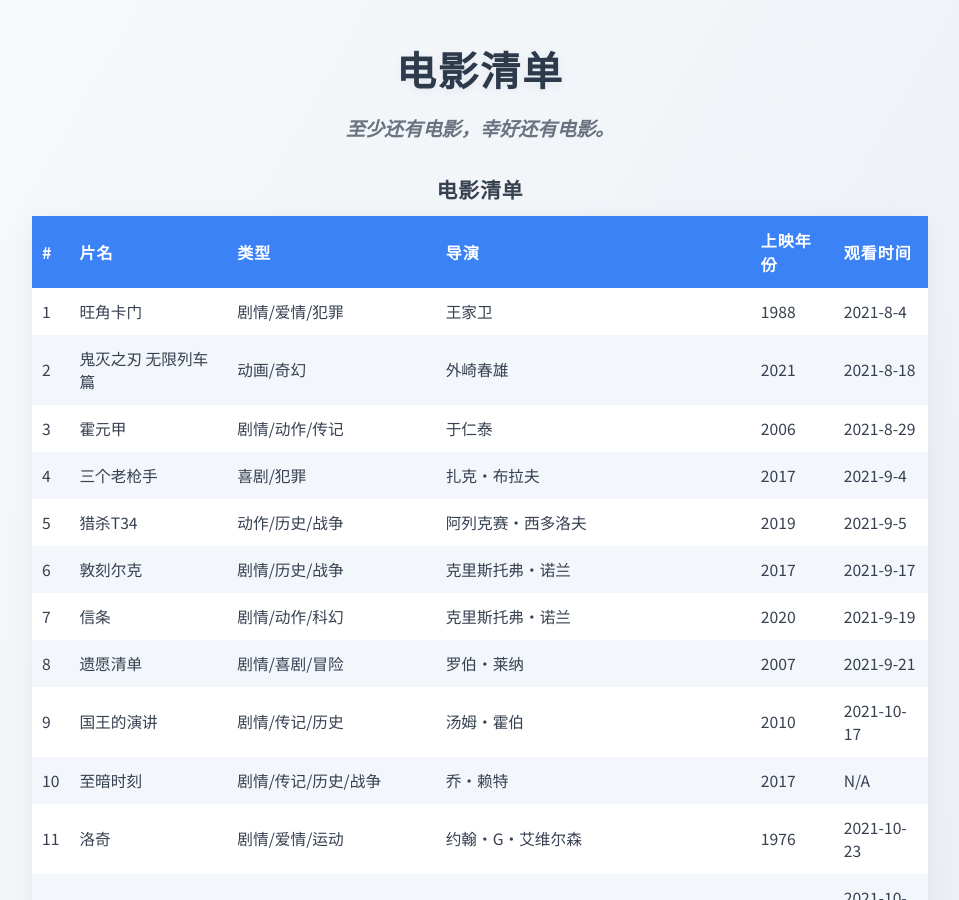
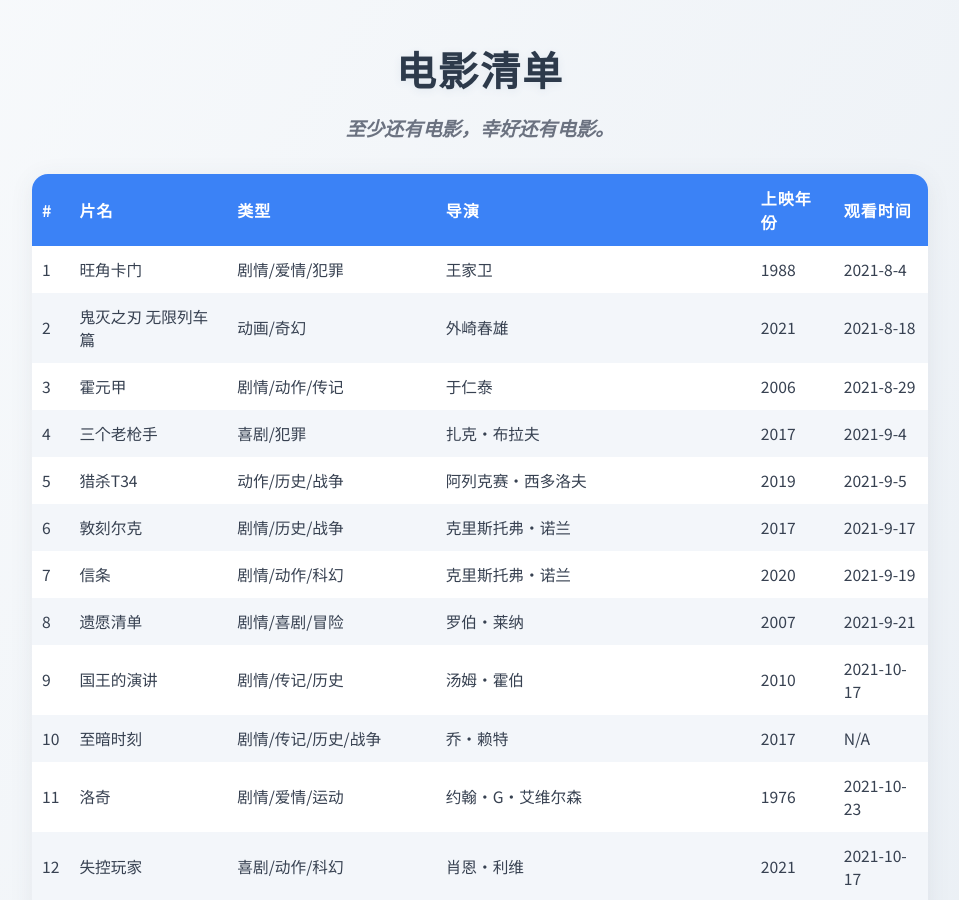
Before and after one commit to lccccc1024/lccccc1024.github.io, a Jekyll site: the page _posts/2023-8-10-光影.html, which Jekyll copies as it is, in a window 1280 px wide and 900 px high. Shown: the whole window, without its empty margins (160-1119 px from the left). Built offline with Jekyll 4.4.1, drawn with Linux system fonts in a browser that asks for light colours.

Commit message:
Update 2023-8-10-光影.html

```diff
--- a/_posts/2023-8-10-光影.html
+++ b/_posts/2023-8-10-光影.html
@@ -40,7 +40,6 @@
 <h2 class="subtitle">至少还有电影，幸好还有电影。</h2>
 
 <table>
-    <caption>电影清单</caption>
     <thead>
         <tr>
             <th>#</th>
```
